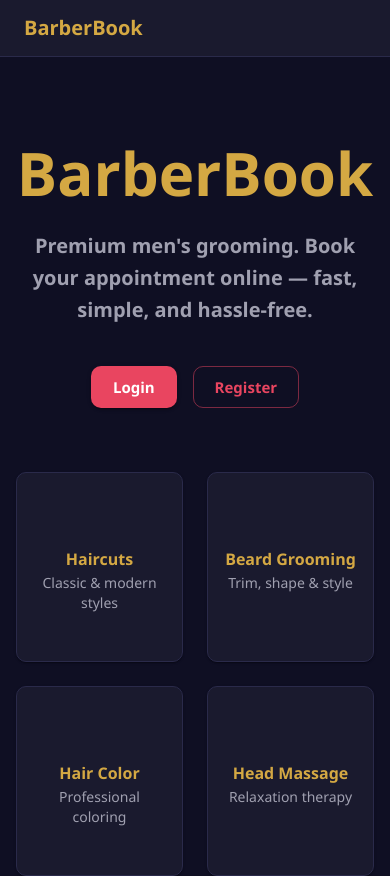
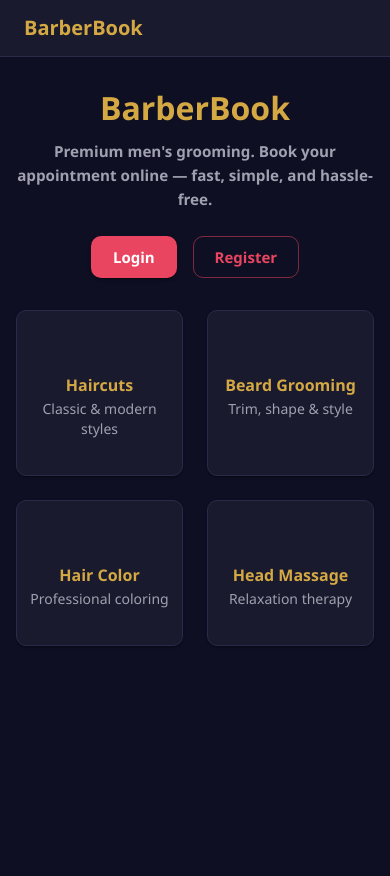
Before and after one commit to SandaruAbenayake/SK_saloon, a React (Create React App) app in the folder frontend/: page / in a window 390 px wide. After the commit the page ends 844 px from the top, so only its background shows below. Built offline with nearby package versions, Linux system fonts and the light colour scheme; some icons are missing.

Commit message:
responsiveness HomePage

```diff
--- a/frontend/src/pages/user/HomePage.js
+++ b/frontend/src/pages/user/HomePage.js
@@ -21,15 +21,15 @@ export default function HomePage() {
   const { user } = useAuth();
 
   return (
-    <Container maxWidth="md" sx={{ mt: 10, textAlign: 'center' }}>
-      <Typography variant="h2" fontWeight={800} color="secondary.main" gutterBottom>
+    <Container maxWidth="md" sx={{ mt: { xs: 4, sm: 6, md: 10 }, textAlign: 'center', px: { xs: 2, sm: 3 } }}>
+      <Typography variant="h2" fontWeight={800} color="secondary.main" gutterBottom sx={{ fontSize: { xs: '2rem', sm: '2.75rem', md: '3.75rem' } }}>
         BarberBook
       </Typography>
-      <Typography variant="h6" color="text.secondary" sx={{ maxWidth: 480, mx: 'auto', mb: 5 }}>
+      <Typography variant="h6" color="text.secondary" sx={{ maxWidth: 480, mx: 'auto', mb: { xs: 3, sm: 5 }, fontSize: { xs: '0.95rem', sm: '1.25rem' } }}>
         Premium men's grooming. Book your appointment online — fast, simple, and hassle-free.
       </Typography>
 
-      <Stack direction="row" spacing={2} justifyContent="center" sx={{ mb: 8 }}>
+      <Stack direction="row" spacing={2} justifyContent="center" sx={{ mb: { xs: 4, sm: 8 } }}>
         {user ? (
           user.role === 'owner' ? (
             <Button component={Link} to="/owner/dashboard" variant="contained" size="large" endIcon={<ArrowForwardIcon />}>
@@ -51,8 +51,8 @@ export default function HomePage() {
       <Grid container spacing={3}>
         {features.map((f) => (
           <Grid size={{ xs: 6, sm: 3 }} key={f.title}>
-            <Card sx={{ textAlign: 'center', py: 3, height: '100%' }}>
-              <CardContent>
+            <Card sx={{ textAlign: 'center', py: { xs: 1.5, sm: 3 }, height: '100%' }}>
+              <CardContent sx={{ px: { xs: 1, sm: 2 } }}>
                 <Box sx={{ color: 'secondary.main', mb: 1 }}>{f.icon}</Box>
                 <Typography variant="subtitle1" fontWeight={700} color="secondary.main">{f.title}</Typography>
                 <Typography variant="body2" color="text.secondary">{f.desc}</Typography>
```
